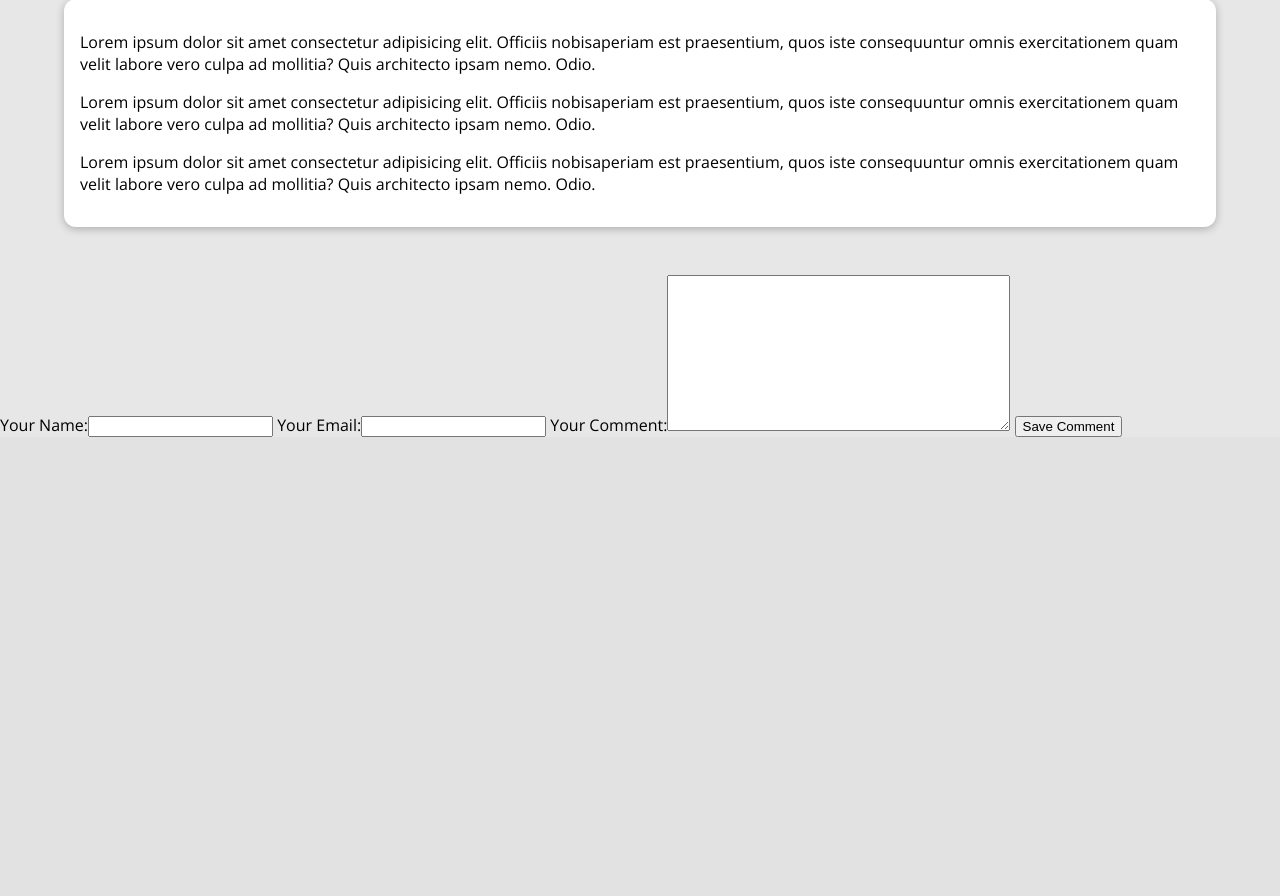
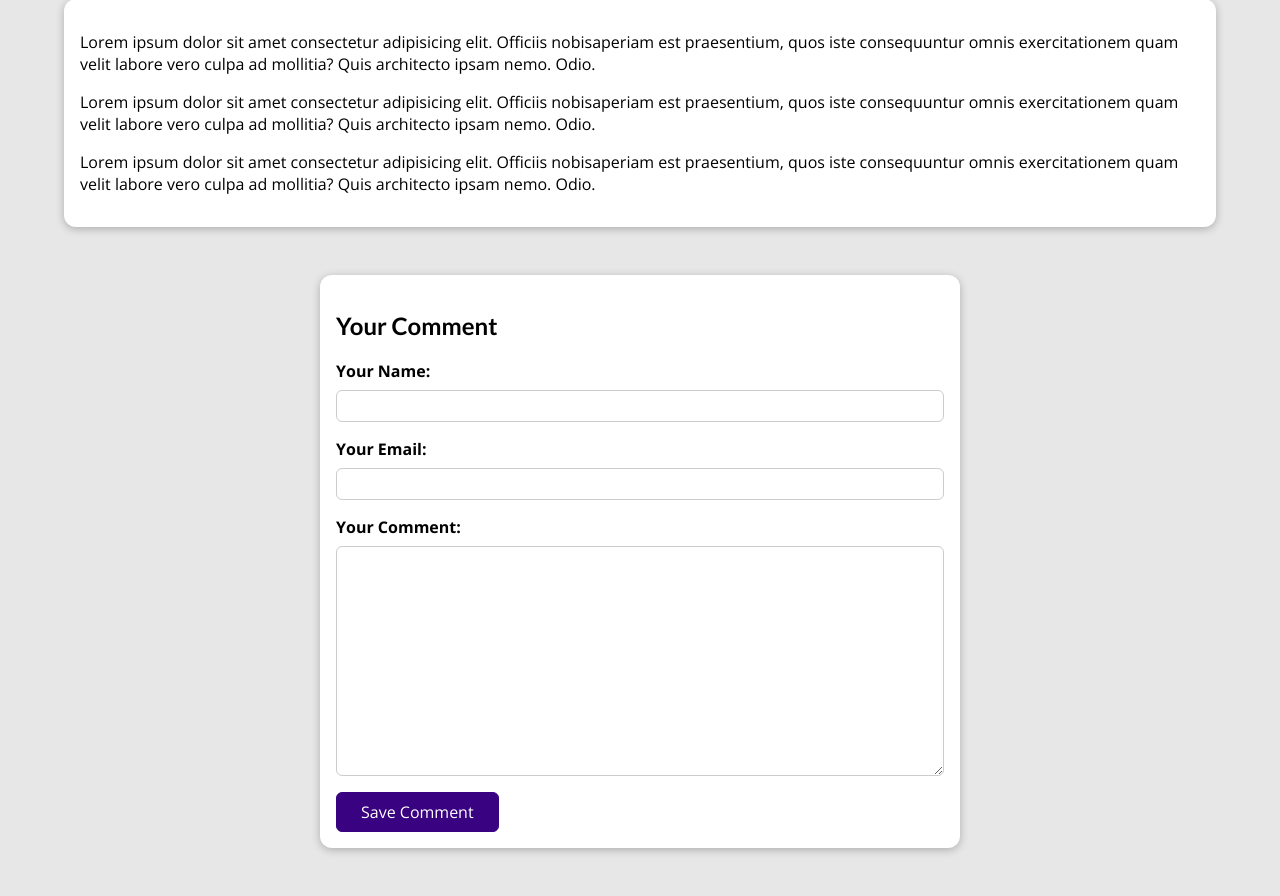
Before and after one commit to ScottMS724/blog_site, a Django app: a page that uses main_blog/templates/main_blog/post-details.html in a window 1280 px wide. Shown: the part 529-1425 px from the top of the page. Before the commit the page ends 966 px from the top, so only its background shows below. Run offline with Django 3.2, Linux system fonts and the light colour scheme; data comes from the database, SQL or seed files in the repository.

Commit message:
add comment form styling

```diff
--- a/main_blog/static/main_blog/post-details.css
+++ b/main_blog/static/main_blog/post-details.css
@@ -48,13 +48,32 @@ body {
   font-weight: bold;
 }
 
+#summary a {
+  color: white;
+  text-decoration: none;
+}
+
 #summary time {
   font-weight: bold;
 }
 
-#summary a {
+#read-later {
+  margin: 2rem 0;
+}
+
+#read-later button {
+  background-color: transparent;
+  border: 1px solid white;
+  padding: 0.5rem 2rem;
+  font: inherit;
   color: white;
-  text-decoration: none;
+  cursor: pointer;
+}
+
+#read-later button:hover,
+#read-later button:active {
+  background-color: white;
+  color: #390281;
 }
 
 main {
@@ -73,3 +92,113 @@ main {
   padding: 0.5rem 1rem;
   border-radius: 8px;
 }
+
+#comment-form {
+  margin: 3rem auto;
+  width: 90%;
+  max-width: 40rem;
+  border-radius: 12px;
+  background-color: white;
+  box-shadow: 0 2px 8px rgba(0, 0, 0, 0.25);
+  padding: 1rem;
+}
+
+#comment-form button {
+  font: inherit;
+  background-color: #390281;
+  color: white;
+  border: 1px solid #390281;
+  padding: 0.5rem 1.5rem;
+  border-radius: 6px;
+  cursor: pointer;
+}
+
+#comment-form button:hover,
+#comment-form button:active {
+  background-color: #4f0ba7;
+  border-color: #4f0ba7;
+}
+
+.form-control {
+  margin-bottom: 1rem;
+}
+
+.form-control label {
+  font-weight: bold;
+  margin-bottom: 0.5rem;
+  display: block;
+}
+
+.form-control input,
+.form-control textarea {
+  display: block;
+  width: 100%;
+  font: inherit;
+  padding: 0.25rem;
+  border-radius: 6px;
+  border: 1px solid #ccc;
+}
+
+.errorlist {
+  list-style: none;
+  margin: 0.5rem 0;
+  padding: 0;
+  color: #d6000b;
+}
+
+.invalid label {
+  color: #d6000b;
+}
+
+.invalid input,
+.invalid textarea {
+  border-color: #d6000b;
+  background-color: #ffe6e7;
+}
+
+#alert {
+  margin: 8rem auto 3rem auto;
+  border: 1px solid #d6000b;
+  background-color: #ffe6e7;
+  padding: 1rem;
+  width: 90%;
+  max-width: 40rem;
+}
+
+#alert a {
+  text-decoration: none;
+  border: 1px solid #d6000b;
+  background-color: #d6000b;
+  color: white;
+  padding: 0.25rem 1.5rem;
+  border-radius: 6px;
+}
+
+#comments {
+  margin: 3rem auto;
+  width: 90%;
+  max-width: 60rem;
+  border-radius: 12px;
+  background-color: white;
+  box-shadow: 0 2px 8px rgba(0, 0, 0, 0.25);
+  padding: 1rem 2rem;
+}
+
+#comments ul {
+  list-style: none;
+  margin: 0;
+  padding: 0;
+}
+
+#comments li {
+  margin-bottom: 1rem;
+  border-bottom: 2px solid #ccc;
+}
+
+#comments li:last-of-type {
+  border-bottom: none;
+}
+
+#comments h2 {
+  color: #464646;
+}
--- a/main_blog/templates/main_blog/post-details.html
+++ b/main_blog/templates/main_blog/post-details.html
@@ -30,9 +30,16 @@
     {{ post.content|linebreaks }}
   </main>
 
-  <div>
+  <section id="comment-form">
+    <h2>Your Comment</h2>
     <form>
-      {{ comment_form }}
+      {% for form_field in comment_form %}
+        <div class="form-control">
+          {{ form_field.label_tag }}
+          {{ form_field }}
+          {{ form_field.errors }}
+        </div>
+      {% endfor %}
       <button>Save Comment</button>
     </form>
   </div>
```
